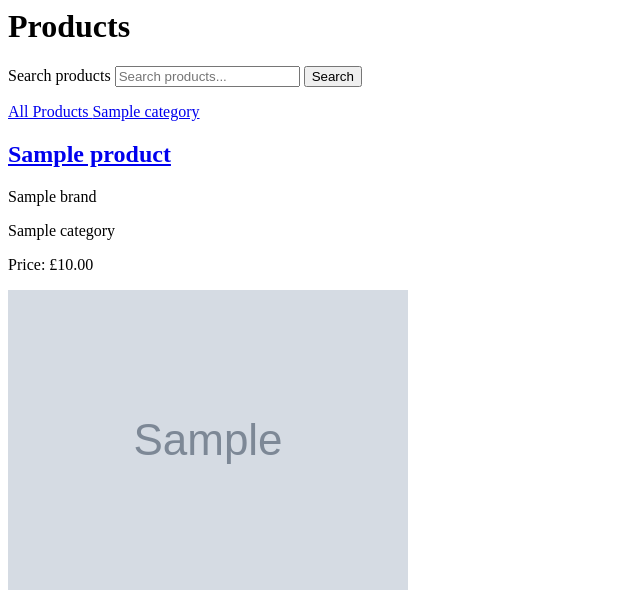
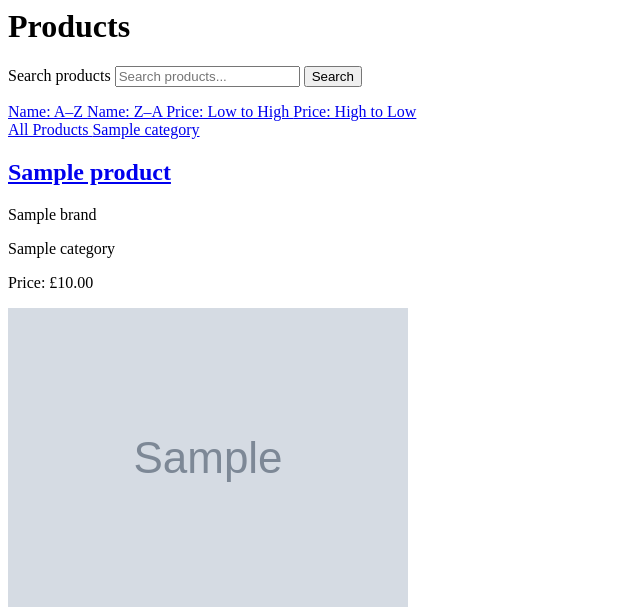
Before and after one commit to llpw-build/nutrition-planet, a Django app: page /products/ in a window 1280 px wide. Shown: the top 607 px of the page, without its empty margins (0-640 px from the left). Run offline with Django 5.2, Linux system fonts and the light colour scheme; tables that the repository leaves empty hold one stand-in row (values such as "Sample post"); grey boxes marked "Sample" are stand-in pictures.

Commit message:
Add filtering links to the template

```diff
--- a/templates/products/products.html
+++ b/templates/products/products.html
@@ -11,10 +11,36 @@
         value="{{ search_term|default:'' }}"
     >
 
-    <button type="submit">
-        Search
-    </button>
+    {% if current_category %}
+        <input
+            type="hidden"
+            name="category"
+            value="{{ current_category }}"
+        >
+    {% endif %}
+
+    <button type="submit">Search</button>
 </form>
+
+<div class="sorting-links">
+
+    <a href="{% url 'all_products' %}?sort=name&direction=asc{% if current_category %}&category={{ current_category }}{% endif %}{% if search_term %}&q={{ search_term }}{% endif %}">
+        Name: A–Z
+    </a>
+
+    <a href="{% url 'all_products' %}?sort=name&direction=desc{% if current_category %}&category={{ current_category }}{% endif %}{% if search_term %}&q={{ search_term }}{% endif %}">
+        Name: Z–A
+    </a>
+
+    <a href="{% url 'all_products' %}?sort=price&direction=asc{% if current_category %}&category={{ current_category }}{% endif %}{% if search_term %}&q={{ search_term }}{% endif %}">
+        Price: Low to High
+    </a>
+
+    <a href="{% url 'all_products' %}?sort=price&direction=desc{% if current_category %}&category={{ current_category }}{% endif %}{% if search_term %}&q={{ search_term }}{% endif %}">
+        Price: High to Low
+    </a>
+
+</div>
 
 <a href="{% url 'all_products' %}">
     All Products
@@ -27,25 +53,24 @@
 {% endfor %}
 
 {% for product in products %}
-
     <div>
-<h2><a href="{% url 'product_detail' product.id %}">
+        <h2>
+            <a href="{% url 'product_detail' product.id %}">
                 {{ product.name }}
             </a>
         </h2>
 
-<p>
-    {{ product.brand.name }}
-</p>
-<p>
-    {{ product.category.friendly_name }}
-</p>
-<p>
-    Price: £{{ product.price }}
-</p>
+        <p>{{ product.brand.name }}</p>
+        <p>{{ product.category.friendly_name }}</p>
+        <p>Price: £{{ product.price }}</p>
+
         {% if product.image %}
-<img src="{{ product.image.url }}" alt="{{ product.name }}">
+            <img
+                src="{{ product.image.url }}"
+                alt="{{ product.name }}"
+            >
         {% endif %}
+
         <p>
             {% if product.stock_quantity > 0 %}
                 In Stock
@@ -53,13 +78,10 @@
                 Out of Stock
             {% endif %}
         </p>
-<p>
-    {{ product.description|truncatechars:100 }}
-</p>
+
+        <p>{{ product.description|truncatechars:100 }}</p>
     </div>
 
 {% empty %}
-
     <p>There are no products available at this moment. Check back soon.</p>
-
 {% endfor %}
```
Lines whose indentation alone changed are shown as unchanged.
